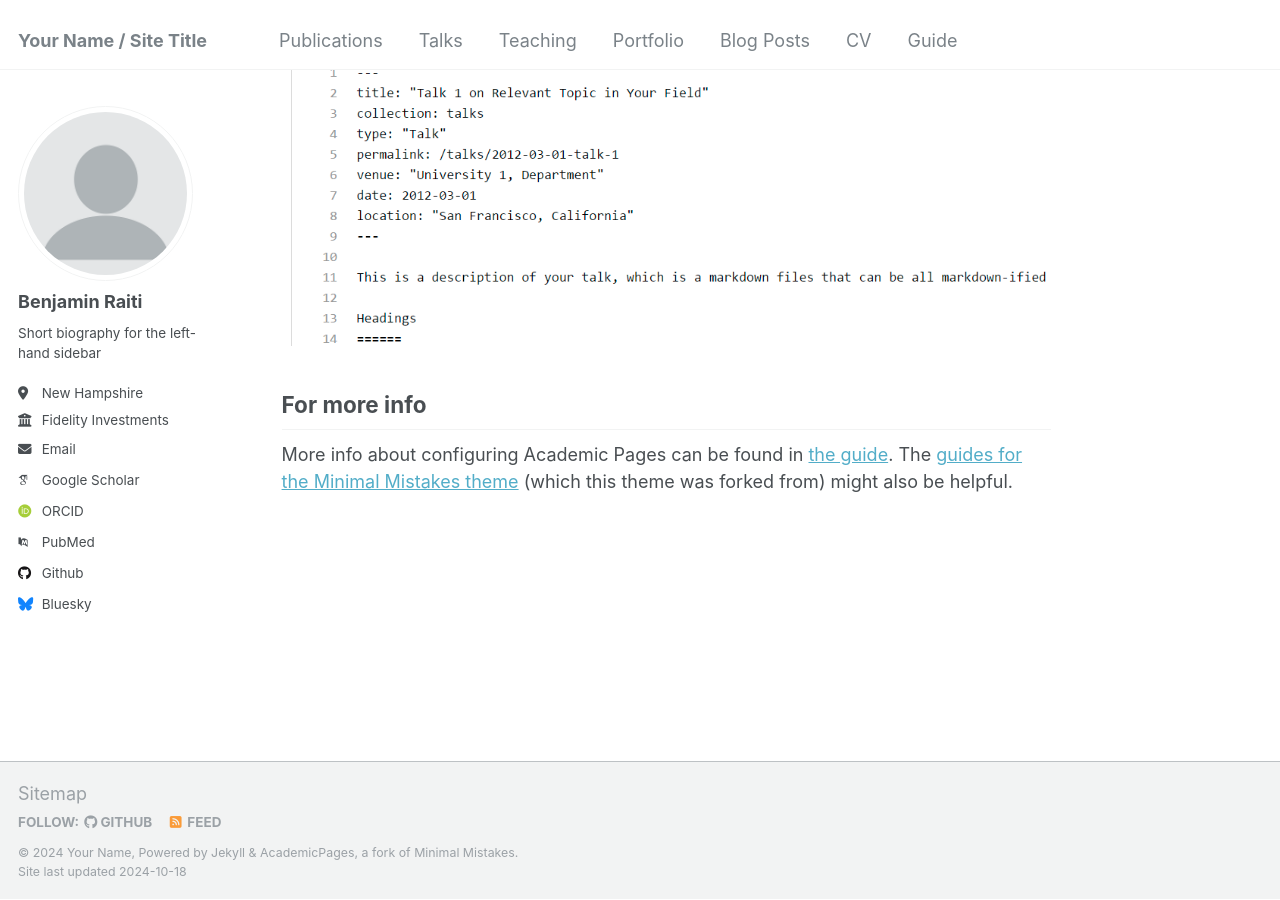
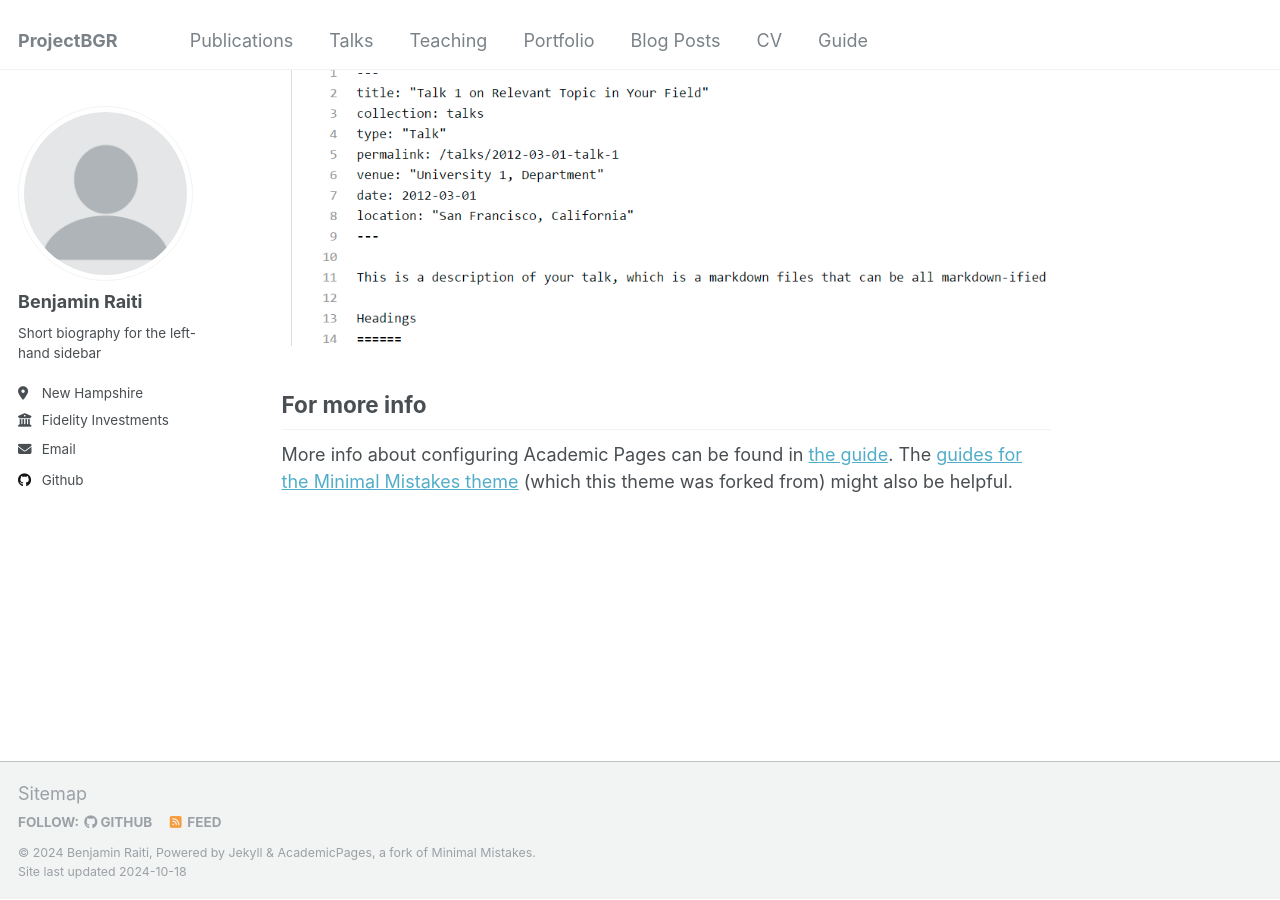
Before and after one commit to projectBGR/projectBGR.github.io, a Jekyll site: the page built from _pages/about.md, in a window 1280 px wide and 900 px high, scrolled down 2615 px. Built offline with Jekyll 4.4.1, drawn with Linux system fonts in a browser that asks for light colours; some web fonts are replaced; some of the changed lines change nothing that is shown.

Commit message:
Updated sidebar

```diff
--- a/_config.yml
+++ b/_config.yml
@@ -8,13 +8,13 @@
 
 # Basic Site Settings
 locale                   : "en-US"
-title                    : "Your Name / Site Title"
+title                    : "ProjectBGR"
 title_separator          : "-"
-name                     : &name "Your Name"
-description              : &description "personal description"
-url                      : https://academicpages.github.io # the base hostname & protocol for your site e.g. "https://mmistakes.github.io"
+name                     : &name "Benjamin Raiti"
+description              : &description "In a Pickle."
+url                      : https://projectbgr.github.io # the base hostname & protocol for your site e.g. "https://mmistakes.github.io"
 baseurl                  : "" # the subpath of your site, e.g. "/blog"
-repository               : "academicpages/academicpages.github.io"
+repository               : "projectbgr/projectbgr.github.io"
 
 # Site Author - The following control what appear as part of the author content on the side bar.
 #               If a field is blank the icon and link will not appear, otherwise it will be shown.
@@ -31,56 +31,56 @@
   email            : "BenjaminRaiti@outlook.com"
 
   # Academic websites
-  arxiv            : # URL - Update with the correct link to your profile
-  googlescholar    : "https://scholar.google.com/citations?user=PS_CX0AAAAAJ"
-  impactstory      : # URL
-  orcid            : "http://orcid.org/yourorcidurl"
-  semantic         : # URL
-  pubmed           : "https://www.ncbi.nlm.nih.gov/pubmed/?term=john+snow"
-  researchgate     : # URL
+  # arxiv            : # URL - Update with the correct link to your profile
+  # googlescholar    : "https://scholar.google.com/citations?user=PS_CX0AAAAAJ"
+  # impactstory      : # URL
+  # orcid            : "http://orcid.org/yourorcidurl"
+  # semantic         : # URL
+  # pubmed           : "https://www.ncbi.nlm.nih.gov/pubmed/?term=john+snow"
+  # researchgate     : # URL
 
   # Repositories and software development
-  bitbucket        : # Username - Update with your username on the site
-  codepen          : # Username
-  dribbble         : # Username
-  github           : "academicpages"
-  kaggle           : # Username
-  stackoverflow    : # User number or user number and name (i.e., use "1" or "1/jeff-atwood")
+  # bitbucket        : # Username - Update with your username on the site
+  # codepen          : # Username
+  # dribbble         : # Username
+  github           : "projectBGR"
+  # kaggle           : # Username
+  # stackoverflow    : # User number or user number and name (i.e., use "1" or "1/jeff-atwood")
 
   # Social media
-  bluesky          : "bsky.app" # Replace this with you Bluesky username
-  facebook         : # Username
-  flickr           : # Username
-  foursquare       : # Username
-  goodreads        : # Username
-  google_plus      : # Username
-  keybase          : # Username
-  instagram        : # Username
-  lastfm           : # Username
+  # bluesky          : "bsky.app" # Replace this with you Bluesky username
+  # facebook         : # Username
+  # flickr           : # Username
+  # foursquare       : # Username
+  # goodreads        : # Username
+  # google_plus      : # Username
+  # keybase          : # Username
+  # instagram        : # Username
+  # lastfm           : # Username
   linkedin         : # Username
-  mastodon         : # URL
-  medium           : # URL
-  pinterest        : # Username
-  soundcloud       : # Username
-  steam            : # Username
-  telegram         : # URL
-  tumblr           : # Username
-  twitter          : # Username for X / Twitter
-  vine             : # Username
-  weibo            : # Username
-  wikipedia        : # Username
-  xing             : # Username
-  youtube          : # Username
-  zhihu            : # Username
+  # mastodon         : # URL
+  # medium           : # URL
+  # pinterest        : # Username
+  # soundcloud       : # Username
+  # steam            : # Username
+  # telegram         : # URL
+  # tumblr           : # Username
+  # twitter          : # Username for X / Twitter
+  # vine             : # Username
+  # weibo            : # Username
+  # wikipedia        : # Username
+  # xing             : # Username
+  # youtube          : # Username
+  # zhihu            : # Username
 
 # Publication Category - The following the list of publication categories and their headings
-publication_category:
-  books:
-    title: 'Books'
-  manuscripts:
-    title: 'Journal Articles'
-  conferences:
-    title: 'Conference Papers'
+# publication_category:
+#  books:
+#    title: 'Books'
+#  manuscripts:
+#    title: 'Journal Articles'
+#  conferences:
+#    title: 'Conference Papers'
 
 # Site Settings
 teaser                   :  # filename of teaser fallback teaser image placed in /images/, .e.g. "500x300.png"
@@ -128,26 +128,26 @@
 
 
 # Social Sharing
-twitter:
-  username               : &twitter
-facebook:
-  username               :
-  app_id                 :
-  publisher              :
-og_image                 :  # Open Graph/Twitter default site image
+# twitter:
+#  username               : &twitter
+# facebook:
+#  username               :
+#  app_id                 :
+#  publisher              :
+# og_image                 :  # Open Graph/Twitter default site image
 # For specifying social profiles
 # - https://developers.google.com/structured-data/customize/social-profiles
-social:
-  type                   : # Person or Organization (defaults to Person)
-  name                   : # If the user or organization name differs from the site's name
-  links: # An array of links to social media profiles
+# social:
+#  type                   : # Person or Organization (defaults to Person)
+#  name                   : # If the user or organization name differs from the site's name
+#  links: # An array of links to social media profiles
 
 
 # Analytics
-analytics:
-  provider               :  "false" # false (default), "google", "google-universal", "google-analytics-4", "custom"
-  google:
-    tracking_id          :
+# analytics:
+#  provider               :  "false" # false (default), "google", "google-universal", "google-analytics-4", "custom"
+#  google:
+#    tracking_id          :
 
 
 # Reading Files
```
